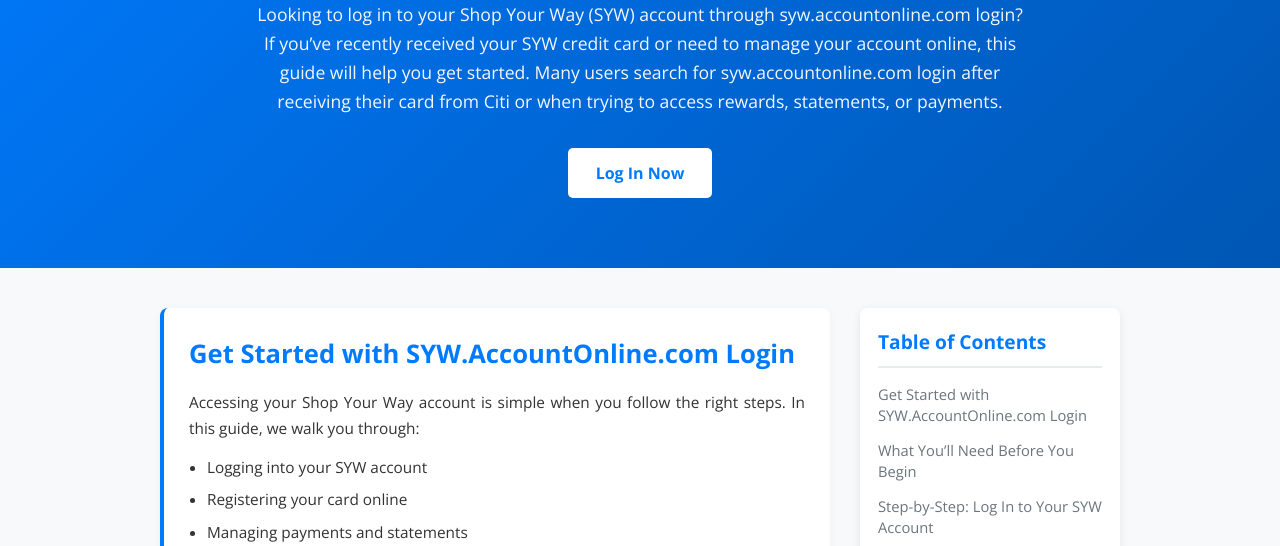
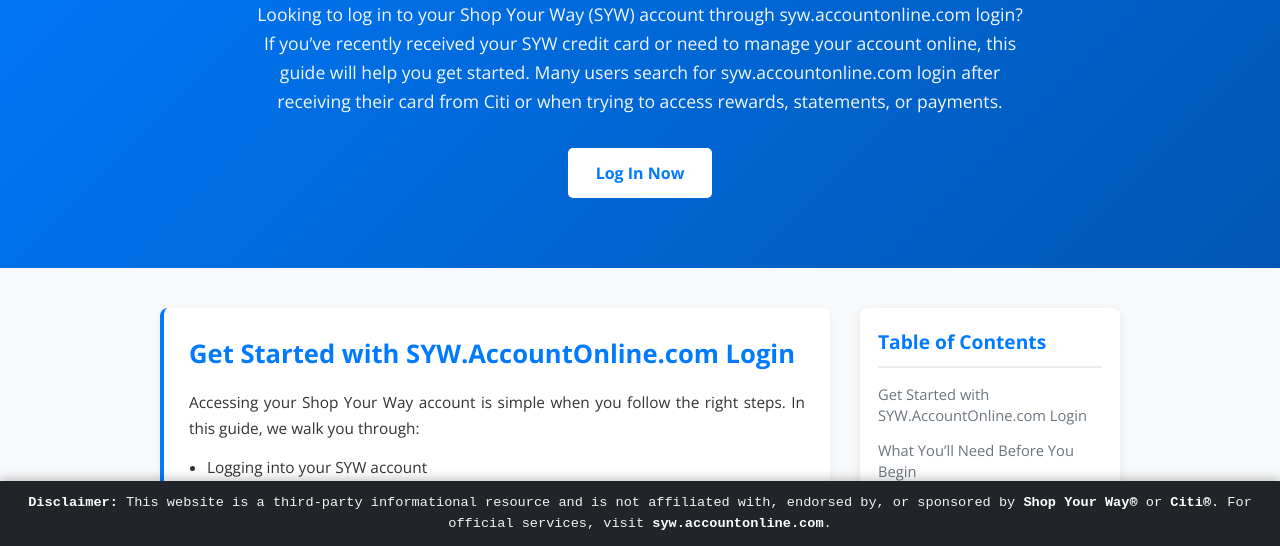
Before and after one commit to syw-helpcenter/syw-helpcenter.github.io, a plain HTML site: page index.html in a window 1280 px wide. Shown: the part 254-800 px from the top of the page. Drawn offline with nearby package versions, Linux system fonts and the light colour scheme.

Commit message:
Update index.html

```diff
--- a/index.html
+++ b/index.html
@@ -299,6 +299,40 @@
         line-height: 1.4;
       }
     }
+
+    /* Sticky Disclaimer */
+.sticky-disclaimer {
+  position: fixed;
+  bottom: 0;
+  left: 0;
+  width: 100%;
+  background: #212529;
+  color: #f1f3f5;
+  font-family: 'Roboto Mono', monospace;
+  font-size: 0.85rem;
+  line-height: 1.5;
+  padding: 12px 20px;
+  text-align: center;
+  z-index: 9999;
+  box-shadow: 0 -2px 10px rgba(0, 0, 0, 0.25);
+}
+
+.sticky-disclaimer strong {
+  color: #ffffff;
+}
+
+.sticky-disclaimer a {
+  color: #4dabf7;
+  text-decoration: underline;
+}
+
+@media (max-width: 768px) {
+  .sticky-disclaimer {
+    font-size: 0.8rem;
+    padding: 10px 15px;
+  }
+}
+
   </style>
 
 </head>
@@ -508,10 +542,12 @@
             financial activity.</p>
         </div>
 
-        <p style="font-size:0.9rem; color:#6c757d;">
-  Disclaimer: This website is a third-party informational resource and is not affiliated with Shop Your Way® or Citi®.
-  All trademarks belong to their respective owners. For official services, always visit the official SYW website.
-</p>
+      <div class="sticky-disclaimer">
+  <strong>Disclaimer:</strong> This website is a third-party informational resource and is not affiliated with,
+  endorsed by, or sponsored by <strong>Shop Your Way®</strong> or <strong>Citi®</strong>.
+  For official services, visit <strong>syw.accountonline.com</strong>.
+</div>
+
 
       </div>
 
```
